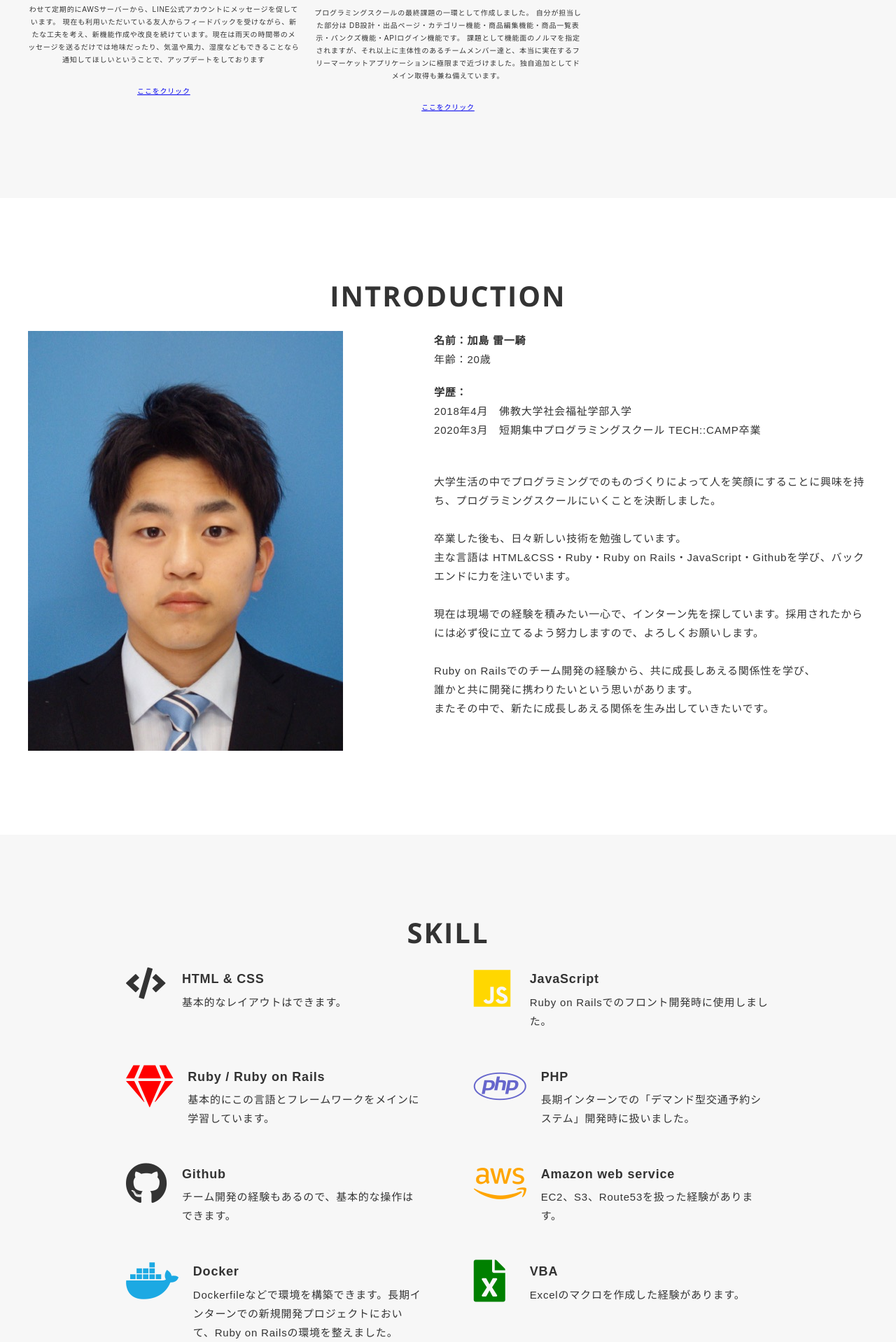
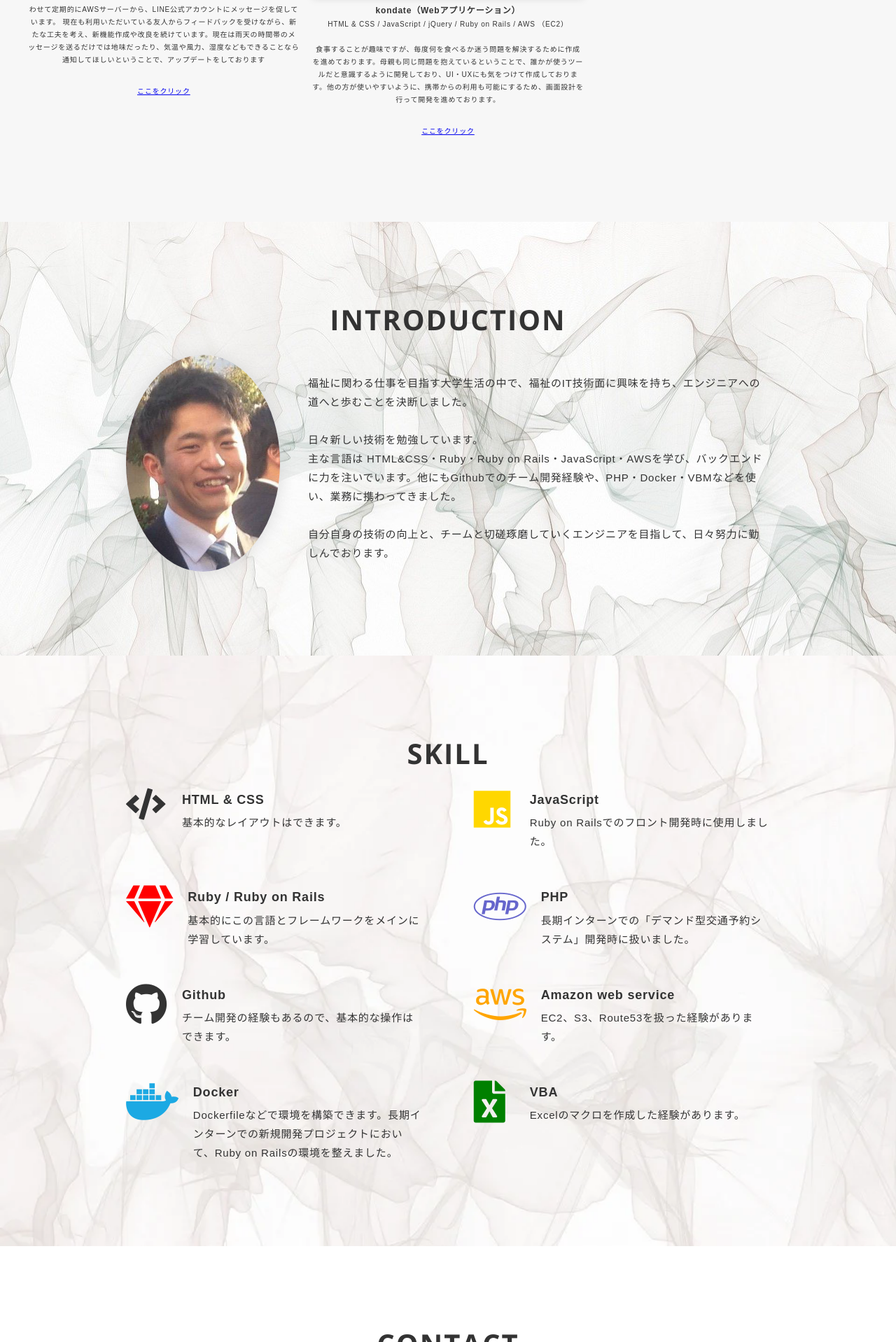
Before and after one commit to kashima3290/portfolio, a PHP site: page / in a window 1280 px wide. Shown: the part 1159-3077 px from the top of the page at 70% size. Run offline with PHP 8.4, Linux system fonts and the light colour scheme; some libraries are stand-ins or nearby versions.

Commit message:
change works

```diff
--- a/css/style.css
+++ b/css/style.css
@@ -135,6 +135,7 @@ li {
   justify-content: center;
   height: 70vh;
   background-image: url(../img/background2.webp);
+  background-size: cover;
 }
 
 .logo {
@@ -293,6 +294,11 @@ li {
 /*--------------------------------
  About
 ---------------------------------*/
+.about-section {
+  background-image: url(../img/background3.jpg);
+  background-size: cover;
+}
+
 .about-section .inner {
   max-width: 1000px;
 }
@@ -324,6 +330,11 @@ li {
 /*--------------------------------
  Skill
 ---------------------------------*/
+.skill-section{
+  background-image: url(../img/background1.webp);
+  background-size: cover;
+}
+
 .skill-section .inner {
   max-width: 1000px;
 }
--- a/index.html
+++ b/index.html
@@ -27,8 +27,8 @@
     <nav class="gnav" class="fixed">
       <ul class="gnav-list">
         <li class="gnav-item"><a class="gnav-link" href="#works-section">WORKS</a></li>
-        <li class="gnav-item"><a class="gnav-link" href="#feature-section">INTRODUCTION</a></li>
-        <!-- <li class="gnav-item"><a class="gnav-link" href="#about-section">ABOUT</a></li> -->
+        <li class="gnav-item"><a class="gnav-link" href="#about-section">INTRODUCTION</a></li>
+        <li class="gnav-item"><a class="gnav-link" href="#feature-section">EXPERIENCE</a></li>
         <li class="gnav-item"><a class="gnav-link" href="#skill-section">SKILL</a></li>
         <li class="gnav-item"><a class="gnav-link" href="#contact-section">CONTACT</a></li>
       </ul>
@@ -72,19 +72,18 @@
                   <!-- <div style="color: red;">※現在はサーバーを止めております</div> -->
                 </figcaption>
               </figure>
+
               <figure class="works-item">
-                <a href="img/フリマトップページ.jpg" data-size="960x720"
+                <a href="img/kondate_home.png" data-size="960x720"
                   class="works-image-wrapper works-link hover-action">
                   <img class="works-image lazyload fadein"
-                    data-src="img/フリマトップページ.jpg" alt="" />
+                    data-src="img/kondate_home.png" alt="" />
                 </a>
                 <figcaption class="works-body">
-                  <div class="works-title">Hash#Leteral</div>
-                  <div class="works-text">HTML & CSS / JavaScript / jQuery / Ruby on Rails / AWS （EC2 / Route53 / S3）<br><br>プログラミングスクールの最終課題の一環として作成しました。
-                    自分が担当した部分は
-                    DB設計・出品ページ・カテゴリー機能・商品編集機能・商品一覧表示・パンクズ機能・APIログイン機能です。
-                    課題として機能面のノルマを指定されますが、それ以上に主体性のあるチームメンバー達と、本当に実在するフリーマーケットアプリケーションに極限まで近づけました。独自追加としてドメイン取得も兼ね備えています。</div><br>
-                  <div class="works-url"><a class="works-url-link" href="http://www.hash-literal.com/" target="_blank">ここをクリック</a>
+                  <div class="works-title">kondate（Webアプリケーション）</div>
+                  <div class="works-text">HTML & CSS / JavaScript / jQuery / Ruby on Rails / AWS （EC2）<br><br>
+                    食事することが趣味ですが、毎度何を食べるか迷う問題を解決するために作成を進めております。母親も同じ問題を抱えているということで、誰かが使うツールだと意識するように開発しており、UI・UXにも気をつけて作成しております。他の方が使いやすいように、携帯からの利用も可能にするため、画面設計を行って開発を進めております。</div><br>
+                  <div class="works-url"><a class="works-url-link" href="http://18.178.254.194/" target="_blank">ここをクリック</a>
                   </div>
                 </figcaption>
               </figure>
@@ -94,18 +93,48 @@
       </section>
       <!-- /.works-section -->
 
-      <!-- .feature-section -->
-      <section class="feature-section section" id="feature-section">
+      <!-- .about-section -->
+      <section class="about-section section" id="about-section">
         <div class="inner">
           <div class="section-heading">
             <h2 class="heading-primary">INTRODUCTION</h2>
+          </div>
+          <div class="section-lead">
+            <p>
+            </p>
+          </div>
+          <div class="section-body about">
+            <div class="about-item">
+              <div class="about-image-wrapper">
+                <img class="about-image lazyload fadein" data-src="img/image2.jpeg" alt="">
+              </div>
+              <div class="about-body">
+                <p>
+                  <br>福祉に関わる仕事を目指す大学生活の中で、福祉のIT技術面に興味を持ち、エンジニアへの道へと歩むことを決断しました。
+                  <br><br>日々新しい技術を勉強しています。
+                  <br>主な言語は HTML&CSS・Ruby・Ruby on Rails・JavaScript・AWSを学び、バックエンドに力を注いでいます。他にもGithubでのチーム開発経験や、PHP・Docker・VBMなどを使い、業務に携わってきました。
+                  <br><br>自分自身の技術の向上と、チームと切磋琢磨していくエンジニアを目指して、日々努力に勤しんでおります。
+                  <!-- <br><br>Ruby on Railsでのチーム開発の経験から、共に成長しあえる関係性を学び、<br>誰かと共に開発に携わりたいという思いがあります。<br>またその中で、新たに成長しあえる関係を生み出していきたいです。 -->
+                </p>
+              </div>
+            </div>
+          </div>
+        </div>
+      </section>
+      <!-- /.about-section -->
+
+      <!-- .feature-section -->
+      <!-- <section class="feature-section section" id="feature-section">
+        <div class="inner">
+          <div class="section-heading">
+            <h2 class="heading-primary">EXPERIENCE</h2>
           </div>
           <div class="section-lead">
           </div>
           <div class="section-body feature">
             <div class="feature-item">
               <div class="feature-image-wrapper">
-                <img clas="feature-image" src="img/証明写真.jpeg" alt="">
+                <img clas="feature-image" src="img/メタイズム室内画像.jpeg" alt="">
               </div>
               <div class="feature-body">
                 <p>
@@ -118,38 +147,8 @@
             </div>
           </div>
         </div>
-      </section>
+      </section> -->
       <!-- /.feature-section -->
-
-      <!-- .about-section -->
-      <!-- <section class="about-section section" id="about-section">
-        <div class="inner">
-          <div class="section-heading">
-            <h2 class="heading-primary">ABOUT</h2>
-          </div>
-          <div class="section-lead">
-            <p>
-              こんにちは！
-            </p>
-          </div>
-          <div class="section-body about">
-            <div class="about-item">
-              <div class="about-image-wrapper">
-                <img class="about-image lazyload fadein" data-src="img/about/profile.jpg" alt="">
-              </div>
-              <div class="about-body">
-                <p>
-                  テキストテキストテキストテキストテキストテキストテキストテキストテキスト<br>テキストテキストテキストテキストテキストテキストテキストテキストテキストテキストテキストテキストテキストテキストテキストテキストテキストテキストテキストテキストテキストテキストテキストテキストテキストテキストテキストテキストテキストテキストテキスト
-                </p>
-                <p>
-                  テキストテキストテキストテキストテキストテキストテキストテキストテキストテキストテキストテキストテキストテキストテキストテキストテキストテキストテキスト>テキストテキストテキストテキストテキストテキストテキストテキストテキストテキストテキストテキストテキストテキストテキストテキストテキストテキスト
-                </p>
-              </div>
-            </div>
-          </div>
-        </div>
-      </section> -->
-      <!-- /.about-section -->
 
       <!-- .skill-section -->
       <section class="skill-section section" id="skill-section">
```
Also changed, not shown: img/background3.jpg (added), img/フリマトップページ.jpg (deleted), img/メタイズム室内画像.jpeg (added), 3 other files.
